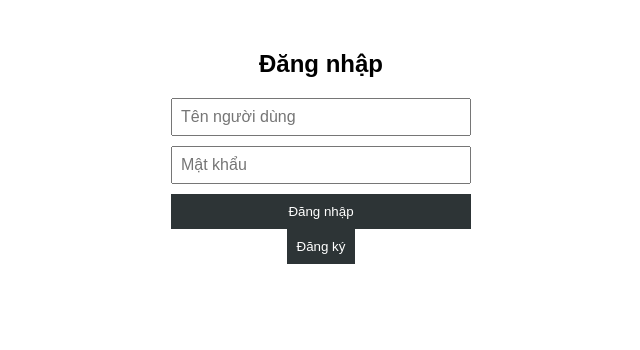
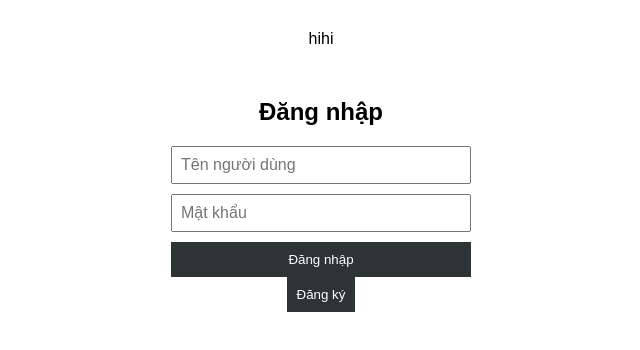
Before and after one commit to QioCas/Big-Project, a website: page src/index.html in a window 1280 px wide. Shown: the whole page, without its empty margins (319-959 px from the left). Drawn offline with Linux system fonts and the light colour scheme.

Commit message:
Update index.html

```diff
--- a/src/index.html
+++ b/src/index.html
@@ -7,6 +7,7 @@
     <link rel="stylesheet" href="style.css">
 </head>
 <body>
+    hihi
     <!-- Form đăng nhập/đăng ký -->
     <div id="auth" style="display: none;">
         <h2 id="auth-title">Đăng nhập</h2>
```
